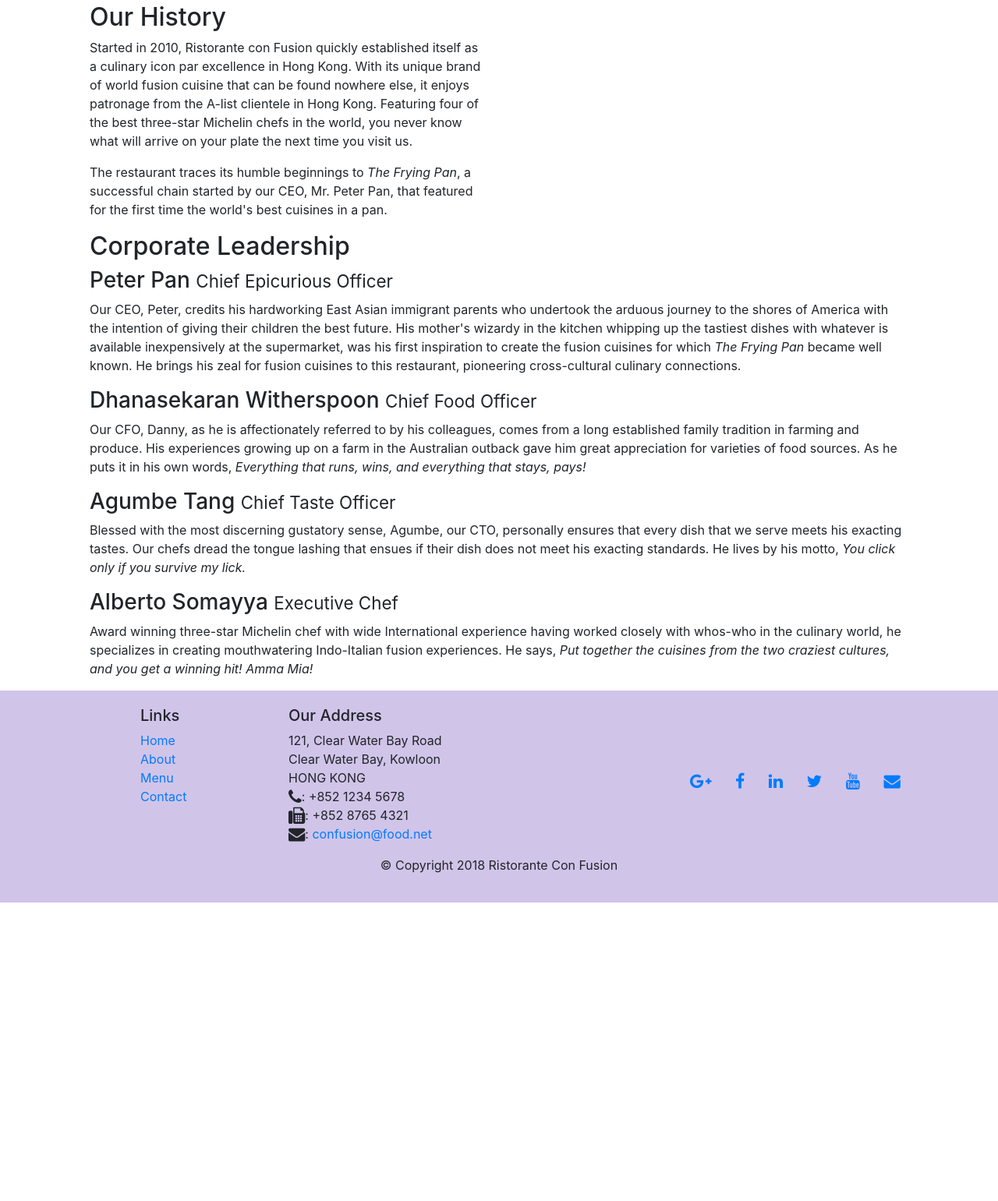
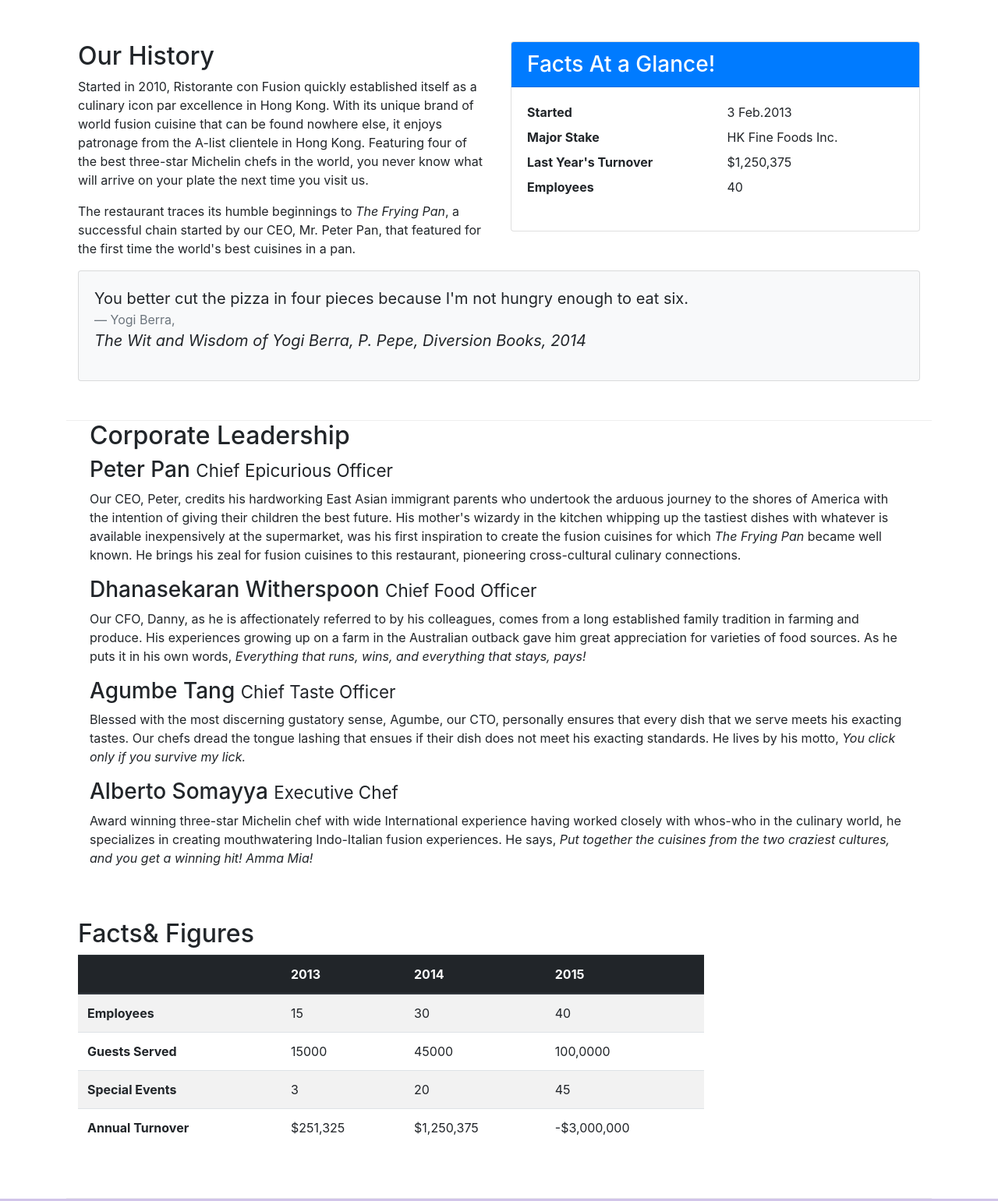
Before and after one commit to kumarishivanisingh14/Bootstrap-intro, a website: page aboutus.html in a window 1280 px wide. Shown: the part 462-2003 px from the top of the page at 78% size. Before the commit the page ends 1620 px from the top, so only its background shows below. Drawn offline with nearby package versions, Linux system fonts and the light colour scheme.

Commit message:
Tables and Cards

```diff
--- a/aboutus.html
+++ b/aboutus.html
@@ -57,14 +57,38 @@
             </div>
         </div>
 
-        <div class="container align-items-center">
-            <div class="col-12 col-sm-6">
+        <div class="row row-content">
+            <div class="col-sm-6">
                 <h2>Our History</h2>
                 <p>Started in 2010, Ristorante con Fusion quickly established itself as a culinary icon par excellence in Hong Kong. With its unique brand of world fusion cuisine that can be found nowhere else, it enjoys patronage from the A-list clientele
                     in Hong Kong. Featuring four of the best three-star Michelin chefs in the world, you never know what will arrive on your plate the next time you visit us.</p>
                 <p>The restaurant traces its humble beginnings to <em>The Frying Pan</em>, a successful chain started by our CEO, Mr. Peter Pan, that featured for the first time the world's best cuisines in a pan.</p>
             </div>
-            <div>
+            <div class="col-sm">
+                <div class="card">
+                    <h3 class="card-header bg-primary text-white">Facts At a Glance!</h3>
+                    <div class="card-body">
+                        <dl class="row">
+                            <dt class="col-6">Started</dt>
+                            <dd class="col-6">3 Feb.2013</dd>
+                            <dt class="col-6">Major Stake</dt>
+                            <dd class="col-6">HK Fine Foods Inc.</dd>
+                            <dt class="col-6">Last Year's Turnover</dt>
+                            <dd class="col-6">$1,250,375</dd>
+                            <dt class="col-6">Employees</dt>
+                            <dd class="col-6">40</dd>
+                        </dl>
+                    </div>
+                </div>
+            </div>
+            <div class="col-12">
+                <div class="card card-body bg-light">
+                    <blockquote class="blockquote">
+                        <p class="mb-0">You better cut the pizza in four pieces because I'm not hungry enough to eat six.</p>
+                        <footer class="blockquote-footer">Yogi Berra,</footer>
+                        <cite title="Source Title">The Wit and Wisdom of Yogi Berra, P. Pepe, Diversion Books, 2014</cite>
+                    </blockquote>
+                </div>
             </div>
         </div>
 
@@ -89,7 +113,50 @@
                 <p class="d-none d-sm-block">Award winning three-star Michelin chef with wide International experience having worked closely with whos-who in the culinary world, he specializes in creating mouthwatering Indo-Italian fusion experiences. He says, <em>Put together the cuisines from the two craziest cultures, and you get a winning hit! Amma Mia!</em></p>
             </div>
         </div>
+        <div class="row row-content">
+            <div class="col-12 col-sm-9">
+                <h2> Facts&amp; Figures</h2>
+                <div class="table-responsive">
+                    <table class="table table-striped">
+                        <thead class="thead-dark">
+                            <tr>
+                                <th>&nbsp;</th>
+                                <th>2013</th>
+                                <th>2014</th>
+                                <th>2015</th>
+                            </tr>
+                        </thead>
+                        <tbody>
+                            <tr>
+                                <th>Employees</th>
+                                <td>15</td>
+                                <td>30</td>
+                                <td>40</td>
+                            </tr>
+                            <tr>
+                                <th>Guests Served</th>
+                                <td>15000</td>
+                                <td>45000</td>
+                                <td>100,0000</td>
+                            </tr>
+                            <tr>
+                                <th>Special Events</th>
+                                <td>3</td>
+                                <td>20</td>
+                                <td>45</td>
+                            </tr>
+                            <tr>
+                                <th>Annual Turnover</th>
+                                <td>$251,325</td>
+                                <td>$1,250,375</td>
+                                <td>-$3,000,000</td>
+                            </tr>
+                        </tbody>
+                    </table>
+                </div>
+            </div>
 
+        </div>
     </div>
 
     <footer class="footer">
```
